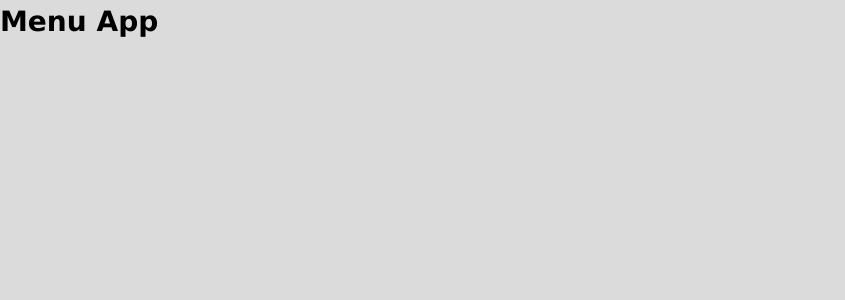
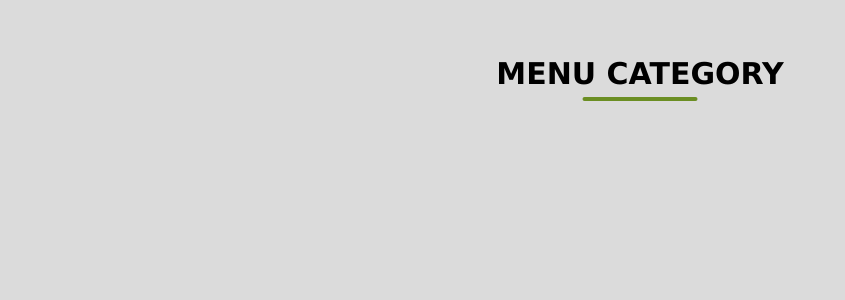
Before and after one commit to ibktommy/category-menu-react-app, a React (Create React App) app: page / in a window 1280 px wide. Shown: the top 300 px of the page, without its empty margins (0-845 px from the left). Built offline with nearby package versions, Linux system fonts and the light colour scheme.

Commit message:
Working on the Poject Header

```diff
--- a/src/App.css
+++ b/src/App.css
@@ -12,3 +12,30 @@ ul {
 	background: transparent;
 	text-decoration: none;
 }
+
+.content {
+	display: flex;
+	flex-direction: column;
+	justify-content: center;
+	align-items: center;
+	padding: 5rem 3rem;
+}
+
+.title {
+	font-size: 3rem;
+	text-transform: uppercase;
+	position: relative;
+}
+
+.title::after {
+	content: "";
+	position: absolute;
+	width: 40%;
+	height: .4rem;
+	background: #6b8e23;
+	border-radius: .5rem;
+	bottom: 0;
+	left: 50%;
+	transform: translate(-50%, -50%);
+	margin-bottom: -.5rem;
+}
--- a/src/App.js
+++ b/src/App.js
@@ -4,7 +4,9 @@ function App() {
   return (
     <>
       <div className="container">
-        <h1>Menu App</h1>
+        <div className="content">
+          <h1 className='title'>Menu Category</h1>
+        </div>
       </div>
     </>
   );
```
